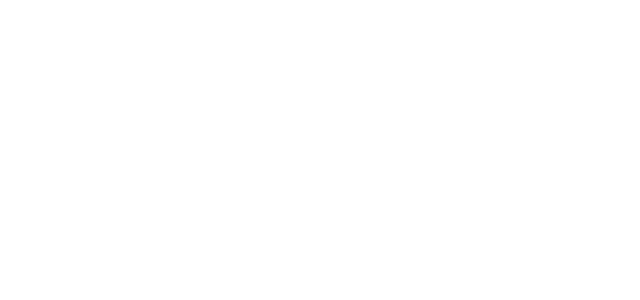
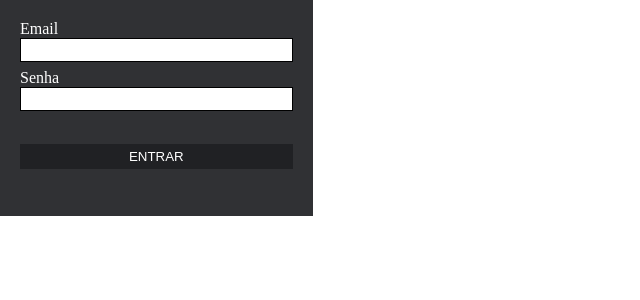
Before and after one commit to jvnsantos/crud_react_register-, a React (Create React App) app: page /login in a window 1280 px wide. Before the commit this address had no page. Shown: the top 300 px of the page, without its empty margins (0-640 px from the left). Built offline with nearby package versions, Linux system fonts and the light colour scheme.

Commit message:
feat: inciando modulo de login

```diff
--- a/src/App.jsx
+++ b/src/App.jsx
@@ -1,5 +1,6 @@
 import { BrowserRouter, Route, Routes } from "react-router-dom";
 import Login from "./views/Login/Login";
+import Signup from "./views/Signup/Signup";
 
 function App() {
   return (
@@ -7,7 +8,8 @@
       <Routes>
         <Route>
           <Route element={<>HOME</>} path="/" />
-          <Route element={<Login />} path="/signup" />
+          <Route element={<Signup />} path="/signup" />
+          <Route element={<Login />} path="/login" />
         </Route>
       </Routes>
     </BrowserRouter>
--- /dev/null
+++ b/src/components/Form/loginForm.jsx
@@ -0,0 +1,47 @@
+import axios from "axios";
+import { useState } from "react";
+
+const LoginForm = () => {
+  const URL_AUTH = "http://localhost:8080/api/register";
+
+  const [dataForm, setDataForm] = useState({
+    email: "",
+    password: "",
+  });
+
+  function handleInputChange(event) {
+    dataForm[event.target.name] = event.target.value;
+    setDataForm(dataForm);
+  }
+
+  async function handleFormSubmit(data) {
+    try {
+      const response = await axios.post(URL_AUTH, data);
+      return response;
+    } catch (error) {
+      console.log(error);
+    }
+  }
+
+  return (
+    <form id="form-signup">
+      <label>Email</label>
+      <input onChange={handleInputChange} name="email" type="email" />
+
+      <label>Senha</label>
+      <input onChange={handleInputChange} name="password" type="password" />
+
+      <button
+        type="submit"
+        onClick={(e) => {
+          e.preventDefault();
+          handleFormSubmit(dataForm);
+        }}
+      >
+        ENTRAR
+      </button>
+    </form>
+  );
+};
+
+export default LoginForm;
--- a/src/components/Form/index.jsx
+++ b/src/components/Form/singupForm.jsx
@@ -1,7 +1,7 @@
 import axios from "axios";
 import { useState } from "react";
 
-const Formulario = () => {
+const SignupForm = () => {
   const URL_POST = "http://localhost:8080/api/register";
 
   const [dataForm, setDataForm] = useState({
@@ -74,4 +74,4 @@
   );
 };
 
-export default Formulario;
+export default SignupForm;
--- a/src/views/Login/Login.jsx
+++ b/src/views/Login/Login.jsx
@@ -1,10 +1,10 @@
-import Form from "../../components/Form";
+import LoginForm from "../../components/Form/loginForm";
 import { Container } from "./styles";
 
 const Login = () => {
   return (
     <Container>
-      <Form />
+      <LoginForm />
     </Container>
   );
 };
--- /dev/null
+++ b/src/views/Signup/Signup.jsx
@@ -0,0 +1,12 @@
+import SignupForm from "../../components/Form/singupForm";
+import { Container } from "./styles";
+
+const Signup = () => {
+  return (
+    <Container>
+      <SignupForm />
+    </Container>
+  );
+};
+
+export default Signup;
--- /dev/null
+++ b/src/views/Signup/styles.js
@@ -0,0 +1,39 @@
+import styled from "styled-components";
+import { COLORS } from "../../styles/Theme";
+
+export const Container = styled.div`
+  display: flex;
+  justify-content: center;
+  background-color: ${COLORS.cinza.claro};
+  width: fit-content;
+
+
+  form {
+    display: flex;
+    flex-direction: column;
+    margin: 20px;
+
+    label {
+      color: ${COLORS.branco.default};
+    }
+
+    input {
+      border: 1px solid black;
+      outline: 0;
+      width: 20em;
+      height: 20px;
+      margin-bottom: 0.5em;
+    }
+
+    button {
+      margin: 2em 0;
+      height: 25px;
+      color: ${COLORS.branco.default};
+      background-color: ${COLORS.cinza.escuro};
+
+      :hover{
+          cursor: pointer;
+      }
+    }
+  }
+`;
```
